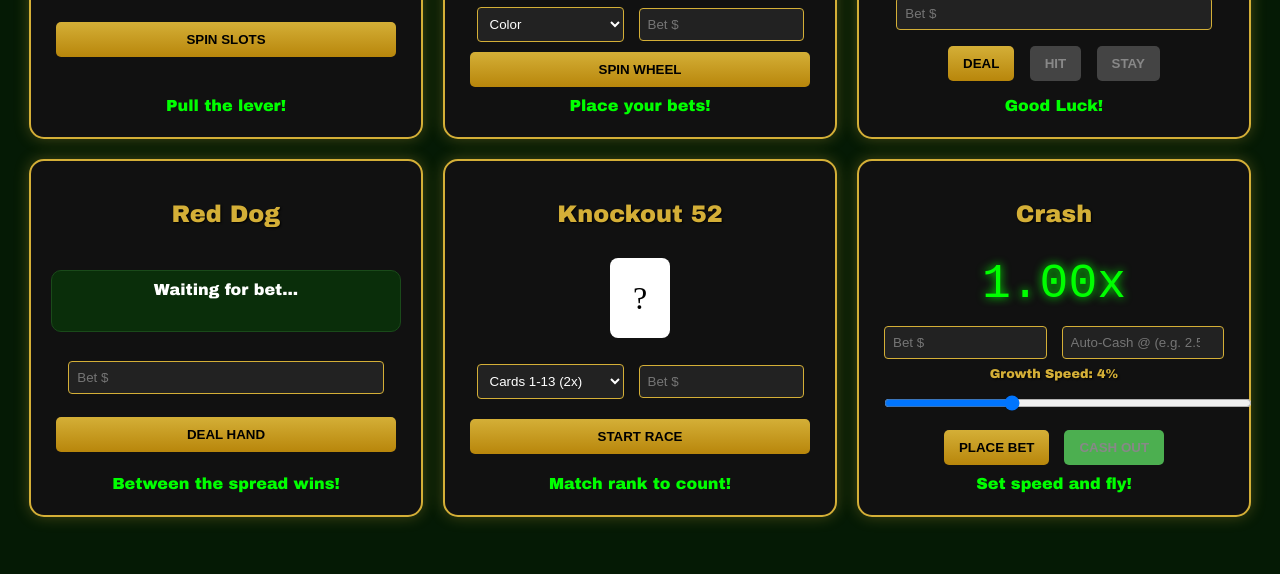
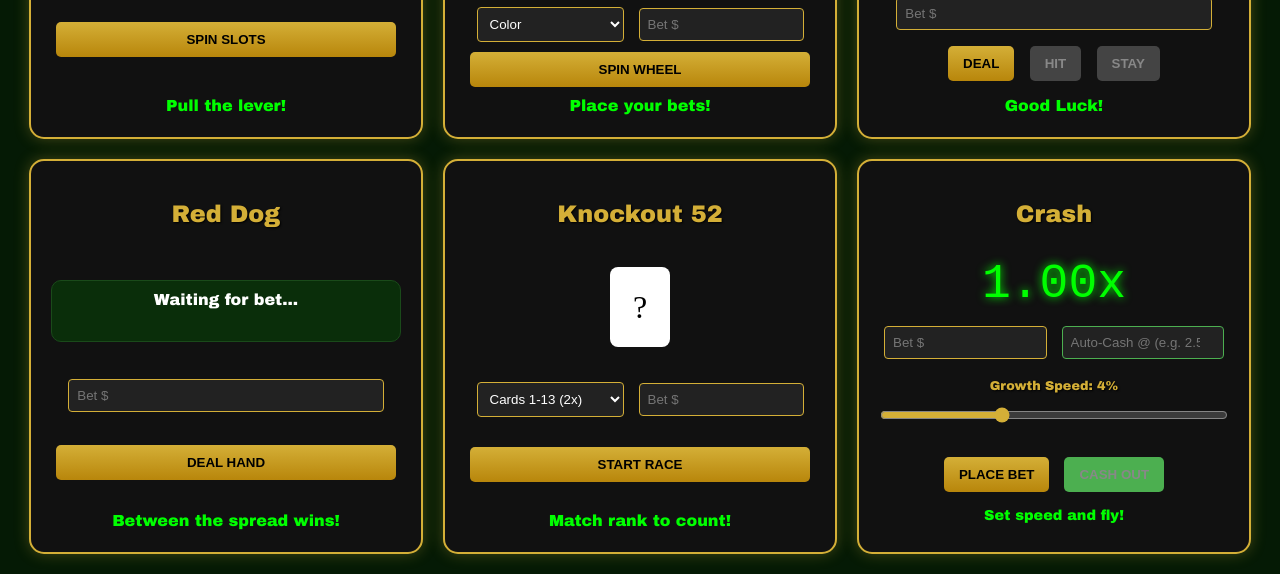
Before and after one commit to wesleyogibbons-ctrl/Big-Casino, a plain HTML site: page index.html in a window 1280 px wide. Shown: the part 714-1288 px from the top of the page. Before the commit the page ends 1251 px from the top, so only its background shows below. Drawn offline with Linux system fonts and the light colour scheme.

Commit message:
Update style.css

```diff
--- a/style.css
+++ b/style.css
@@ -29,3 +29,31 @@ input, select { background: #222; color: #fff; border: 1px solid #d4af37; paddin
 .input-row input, .input-row select { width: 42%; }
 .hand { background: #0a2e0a; padding: 10px; margin: 10px 0; border-radius: 10px; border: 1px solid #1a4a1a; min-height: 40px; }
 .output { color: #00ff00; font-weight: bold; min-height: 20px; margin-top: 5px; }
+
+/* --- CRASH GAME UPDATES --- */
+
+.slider-container {
+    margin: 15px 0;
+    padding: 0 10px;
+    display: flex;
+    flex-direction: column;
+    align-items: center;
+}
+
+#speedSlider {
+    width: 100%;
+    cursor: pointer;
+    accent-color: #d4af37; /* The gold handle */
+    margin-top: 5px;
+}
+
+#autoCashout {
+    border: 1px solid #4caf50; /* A green border to signify "Safety/Cashout" */
+}
+
+#crashOutput {
+    margin-top: 10px;
+    font-size: 0.9rem;
+    min-height: 25px;
+    color: #00ff00;
+}
```
